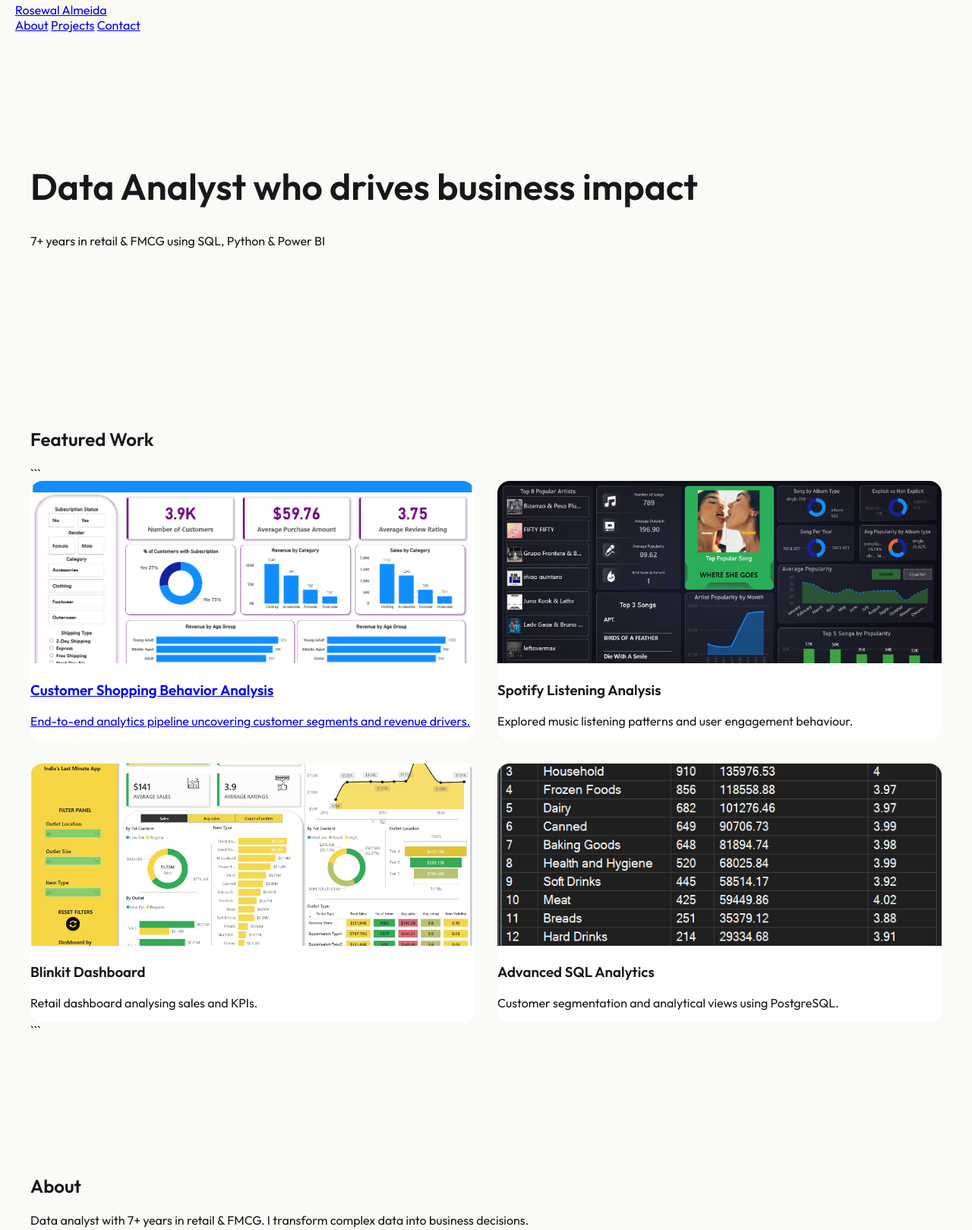
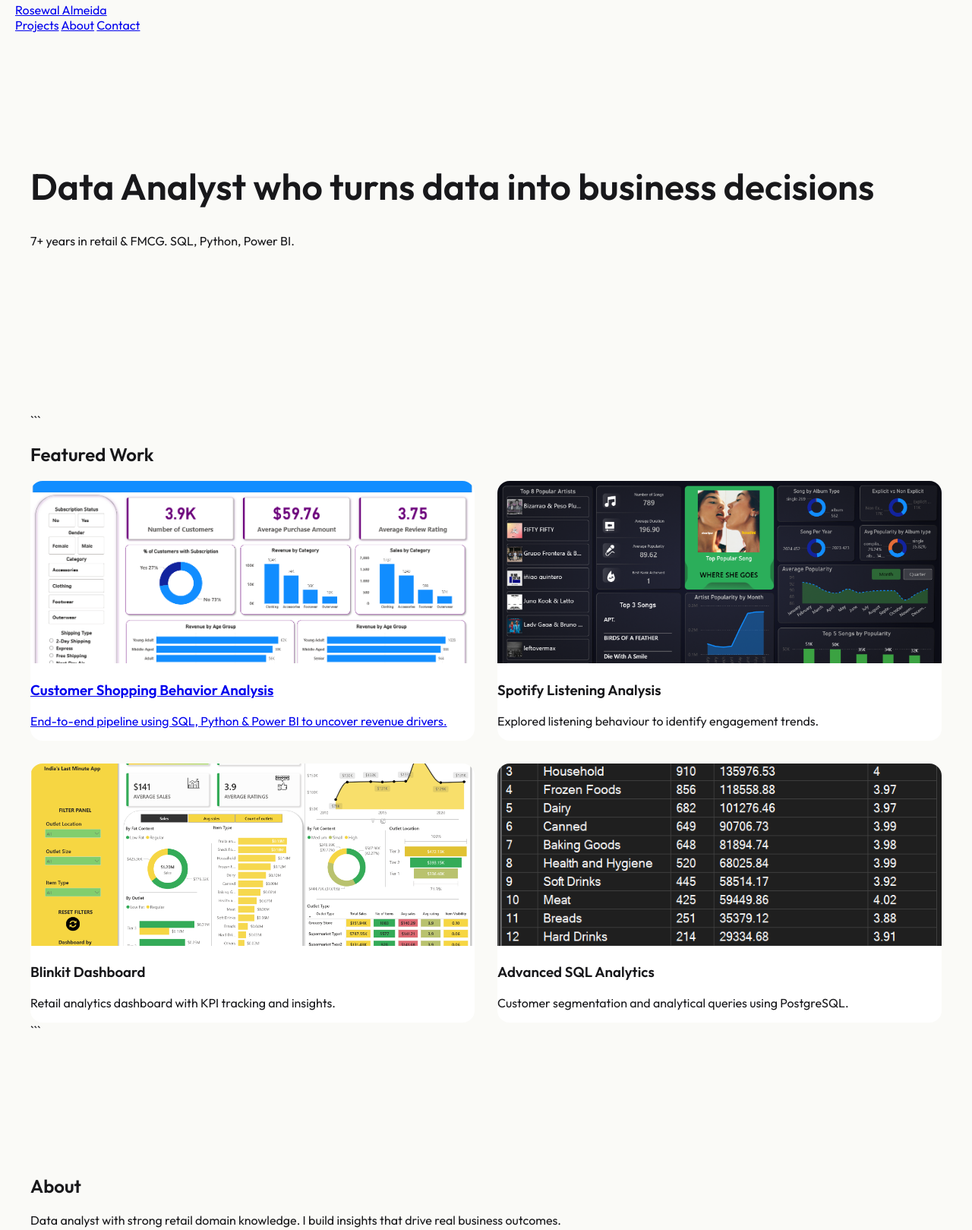
Before and after one commit to roswel0710/portfolio, a plain HTML site: page index.html in a window 1280 px wide. Shown: the part 17-1636 px from the top of the page at 76% size. Drawn offline with Linux system fonts and the light colour scheme.

Commit message:
Update index.html

````diff
--- a/index.html
+++ b/index.html
@@ -4,12 +4,13 @@
 <head>
 <meta charset="UTF-8">
 <meta name="viewport" content="width=device-width, initial-scale=1.0">
-<title>Rosewal Almeida</title>
+
+<title>Rosewal Almeida | Data Analyst</title>
 
 <link rel="preconnect" href="https://fonts.googleapis.com">
 <link href="https://fonts.googleapis.com/css2?family=Bricolage+Grotesque:wght@400;600;800&family=Outfit:wght@300;400;500;600&display=swap" rel="stylesheet">
 
-<link rel="stylesheet" href="style.css?v=30">
+<link rel="stylesheet" href="style.css?v=50">
 </head>
 
 <body>
@@ -18,8 +19,8 @@
   <div class="nav-inner">
     <a href="#" class="nav-name">Rosewal Almeida</a>
     <div class="nav-links">
+      <a href="#work">Projects</a>
       <a href="#about">About</a>
-      <a href="#work">Projects</a>
       <a href="#contact">Contact</a>
     </div>
   </div>
@@ -27,59 +28,56 @@
 
 <header class="hero">
   <div class="container">
-    <h1 class="hero-title">Data Analyst who drives <span>business impact</span></h1>
-    <p class="hero-sub">7+ years in retail & FMCG using SQL, Python & Power BI</p>
+    <h1 class="hero-title">Data Analyst who turns data into <span>business decisions</span></h1>
+    <p class="hero-sub">7+ years in retail & FMCG. SQL, Python, Power BI.</p>
   </div>
 </header>
 
 <section class="section" id="work">
   <div class="container">
-    <h2 class="section-title">Featured Work</h2>
 
 ```
+<h2 class="section-title">Featured Work</h2>
+
 <div class="projects-grid">
 
-  <!-- CUSTOMER -->
   <a href="https://github.com/roswel0710/Customer-Shopping-Behavior" target="_blank" class="pcard">
     <div class="pcard-img">
       <img src="images/customer.png">
     </div>
     <div class="pcard-info">
       <h3>Customer Shopping Behavior Analysis</h3>
-      <p>End-to-end analytics pipeline uncovering customer segments and revenue drivers.</p>
+      <p>End-to-end pipeline using SQL, Python & Power BI to uncover revenue drivers.</p>
     </div>
   </a>
 
-  <!-- SPOTIFY -->
   <div class="pcard">
     <div class="pcard-img">
       <img src="images/spotify.png">
     </div>
     <div class="pcard-info">
       <h3>Spotify Listening Analysis</h3>
-      <p>Explored music listening patterns and user engagement behaviour.</p>
+      <p>Explored listening behaviour to identify engagement trends.</p>
     </div>
   </div>
 
-  <!-- BLINKIT -->
   <div class="pcard">
     <div class="pcard-img">
       <img src="images/blinkit.png">
     </div>
     <div class="pcard-info">
       <h3>Blinkit Dashboard</h3>
-      <p>Retail dashboard analysing sales and KPIs.</p>
+      <p>Retail analytics dashboard with KPI tracking and insights.</p>
     </div>
   </div>
 
-  <!-- SQL -->
   <div class="pcard">
     <div class="pcard-img">
       <img src="images/sql.png">
     </div>
     <div class="pcard-info">
       <h3>Advanced SQL Analytics</h3>
-      <p>Customer segmentation and analytical views using PostgreSQL.</p>
+      <p>Customer segmentation and analytical queries using PostgreSQL.</p>
     </div>
   </div>
 
@@ -92,7 +90,7 @@
 <section class="section section-alt" id="about">
   <div class="container">
     <h2 class="section-title">About</h2>
-    <p>Data analyst with 7+ years in retail & FMCG. I transform complex data into business decisions.</p>
+    <p>Data analyst with strong retail domain knowledge. I build insights that drive real business outcomes.</p>
   </div>
 </section>
 
@@ -102,7 +100,7 @@
   </div>
 </footer>
 
-<script src="script.js?v=30"></script>
+<script src="script.js?v=50"></script>
 
 </body>
 </html>
````
